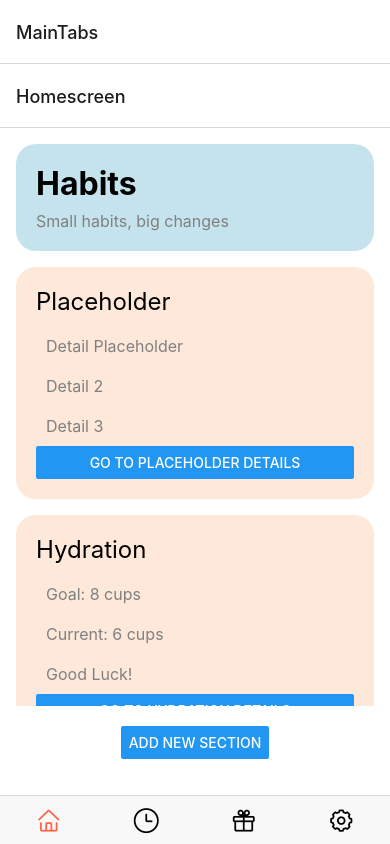
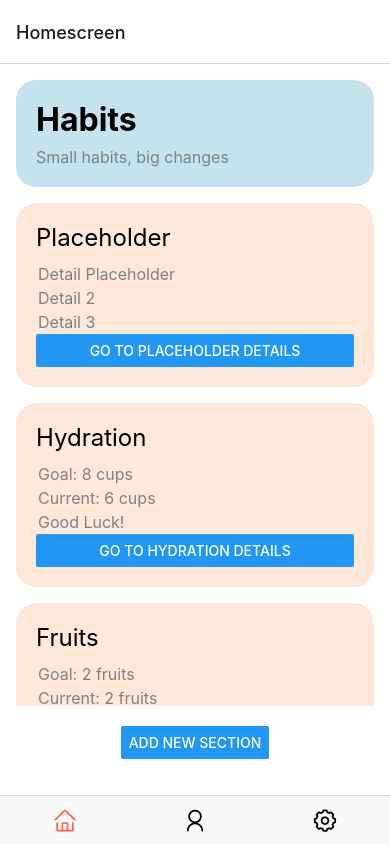
Before and after one commit to shanicetanhui/orbital_surfingpikachu, a React Native app: screen / in a window 390 px wide. Built offline with nearby package versions, Linux system fonts and the light colour scheme.

Commit message:
added plus sign to add widgets

```diff
--- a/App.js
+++ b/App.js
@@ -14,16 +14,16 @@ const initialData = [
     subtitle: 'Small habits, big changes',
     data: [
       { title: 'Placeholder', color: 'rgba(252, 223, 202, 0.7)', details: ['Detail Placeholder', 'Detail 2', 'Detail 3'] },
-      { title: 'Hydration', color: 'rgba(252, 223, 202, 0.7)', details: ['Goal: 8 cups', 'Current: 6 cups', 'Good Luck!'] }, // Set default color to orange
-      { title: 'Fruits', color: 'rgba(252, 223, 202, 0.7)', details: ['Goal: 2 fruits', 'Current: 2 fruits', 'Well Done!'] }, // Set default color to orange
+      { title: 'Hydration', color: 'rgba(252, 223, 202, 0.7)', details: ['Goal: 8 cups', 'Current: 6 cups', 'Good Luck!'] },
+      { title: 'Fruits', color: 'rgba(252, 223, 202, 0.7)', details: ['Goal: 2 fruits', 'Current: 2 fruits', 'Well Done!'] },
     ],
   },
   {
     title: 'Sides',
     data: [
-      { title: 'French Fries', color: 'rgba(252, 223, 202, 0.7)', details: ['potatoes', 'salt'] }, // Set default color to orange
-      { title: 'Onion Rings', color: 'rgba(252, 223, 202, 0.7)', details: ['onions', 'breadcrumbs'] }, // Set default color to orange
-      { title: 'Fried Shrimps', color: 'rgba(252, 223, 202, 0.7)', details: ['shrimps', 'flour', 'oil'] }, // Set default color to orange
+      { title: 'French Fries', color: 'rgba(252, 223, 202, 0.7)', details: ['potatoes', 'salt'] },
+      { title: 'Onion Rings', color: 'rgba(252, 223, 202, 0.7)', details: ['onions', 'breadcrumbs'] },
+      { title: 'Fried Shrimps', color: 'rgba(252, 223, 202, 0.7)', details: ['shrimps', 'flour', 'oil'] },
     ],
   },
   {
@@ -37,13 +37,13 @@ const initialData = [
   {
     title: 'Desserts',
     data: [
-      { title: 'Cheese Cake', color: 'rgba(252, 223, 202, 0.7)', details: ['cream cheese', 'sugar', 'vanilla'] }, // Set default color to orange
-      { title: 'Ice Cream', color: 'rgba(252, 223, 202, 0.7)', details: ['milk', 'sugar', 'flavoring'] }, // Set default color to orange
+      { title: 'Cheese Cake', color: 'rgba(252, 223, 202, 0.7)', details: ['cream cheese', 'sugar', 'vanilla'] },
+      { title: 'Ice Cream', color: 'rgba(252, 223, 202, 0.7)', details: ['milk', 'sugar', 'flavoring'] },
     ],
   },
 ];
 
-const ColorPicker = ({ selectedColor, onColorChange }) => { //unoperational for now
+const ColorPicker = ({ selectedColor, onColorChange }) => {
   const colors = [
     { label: 'Default', value: 'rgba(252, 223, 202, 0.7)' },
     { label: 'Light Green', value: 'rgba(144, 238, 144, 0.7)' },
@@ -59,7 +59,6 @@ const ColorPicker = ({ selectedColor, onColorChange }) => { //unoperational for
     { label: 'Sandy Brown', value: 'rgba(244, 164, 96, 0.7)' },
     { label: 'Orchid', value: 'rgba(218, 112, 214, 0.7)' },
     { label: 'Light Pink', value: 'rgba(255, 182, 193, 0.7)' },
-    // Add more colors as needed
   ];
 
   return (
@@ -82,7 +81,7 @@ const HomeScreen = ({ navigation }) => {
   const [newItemName, setNewItemName] = useState('');
   const [dailyGoal, setDailyGoal] = useState('');
   const [currentSection, setCurrentSection] = useState('');
-  const [selectedColor, setSelectedColor] = useState('rgba(252, 223, 202, 0.7)'); // Default color
+  const [selectedColor, setSelectedColor] = useState('rgba(252, 223, 202, 0.7)');
 
   const openModal = (sectionTitle) => {
     setCurrentSection(sectionTitle);
@@ -128,6 +127,7 @@ const HomeScreen = ({ navigation }) => {
               </View>
             )}
             <Button
+
               title={`Go to ${item.title} details`}
               onPress={() => navigation.navigate('Details', { item, additionalDetails: 'Some additional details here' })}
             />
@@ -135,7 +135,7 @@ const HomeScreen = ({ navigation }) => {
         )}
         renderSectionHeader={({ section }) => {
           if (!section || !section.title) {
-            return null; // Render nothing if section or title is undefined
+            return null;
           }
           return (
             <View style={[styles.headerContainer, { backgroundColor: section.color }]}>
@@ -146,7 +146,9 @@ const HomeScreen = ({ navigation }) => {
         }}
         renderSectionFooter={({ section: { title } }) => (
           <View style={styles.buttonContainer}>
-            <Button title={`Add New ${title}`} onPress={() => openModal(title)} />
+            <TouchableOpacity onPress={() => openModal(title)} style={styles.addButton}>
+              <Text style={styles.addButtonIcon}>+</Text>
+            </TouchableOpacity>
           </View>
         )}
       />
@@ -199,13 +201,6 @@ const HomeScreen = ({ navigation }) => {
   );
 };
 
-
-const ProfileScreen = ({ route }) => (
-  <SafeAreaView style={styles.container}>
-    <Text>This is {route.params.name}'s profile</Text>
-  </SafeAreaView>
-);
-
 const DetailsScreen = ({ route }) => {
   const { item, additionalDetails } = route.params;
   const [counter, setCounter] = useState(0);
@@ -219,7 +214,7 @@ const DetailsScreen = ({ route }) => {
   };
 
   if (!item) {
-    return null; // or display a loading indicator or error message
+    return null;
   }
 
   return (
@@ -250,15 +245,9 @@ const DetailsScreen = ({ route }) => {
   );
 };
 
-const ReminderScreen = () => (
+const ProfileScreen = () => (
   <View>
-    <Text>Reminder Screen</Text>
-  </View>
-);
-
-const BirthdayScreen = () => (
-  <View>
-    <Text>Birthday Screen</Text>
+    <Text>Profile Screen</Text>
   </View>
 );
 
@@ -299,20 +288,11 @@ function TabNavigator() {
         }}
       />
       <Tab.Screen
-        name="Reminder"
-        component={ReminderScreen}
+        name="Profile"
+        component={ProfileScreen}
         options={{
           tabBarIcon: ({ size, color }) => (
-            <AntDesign name="clockcircleo" size={size} color={color} />
-          ),
-        }}
-      />
-      <Tab.Screen
-        name="Birthday"
-        component={BirthdayScreen}
-        options={{
-          tabBarIcon: ({ size, color }) => (
-            <AntDesign name="gift" size={size} color={color} />
+            <AntDesign name="user" size={size} color={color} />
           ),
         }}
       />
@@ -332,15 +312,21 @@ function TabNavigator() {
 function App() {
   return (
     <NavigationContainer>
-      <Stack.Navigator initialRouteName="MainTabs">
+      <Stack.Navigator initialRouteName="Back">
         <Stack.Screen name="Home" component={HomeScreen} options={{ headerShown: false }} />
         <Stack.Screen name="Profile" component={ProfileScreen} />
         <Stack.Screen name="Details" component={DetailsScreen} />
-        <Stack.Screen name="MainTabs" component={TabNavigator} />
+        <Stack.Screen
+          name="Back"
+          component={TabNavigator}
+          options={{ headerShown: false }} // Hide header for Back screen
+        />
       </Stack.Navigator>
     </NavigationContainer>
   );
 }
+
+
 
 const styles = StyleSheet.create({
   container: {
@@ -380,7 +366,7 @@ const styles = StyleSheet.create({
     marginTop: 10,
   },
   detail: {
-    padding: 10,
+    padding: 2,
     justifyContent: 'center',
     fontSize: 16,
     color: 'gray',
@@ -423,9 +409,9 @@ const styles = StyleSheet.create({
     shadowRadius: 4,
     elevation: 5,
     position: 'absolute',
-    top: '50%', // Set top to 50% of the screen height
-    left: '50%', // Set left to 50% of the screen width
-    transform: [{ translateX: -170 }, { translateY: -200 }], // Move the modal
+    top: '50%',
+    left: '50%',
+    transform: [{ translateX: -170 }, { translateY: -200 }],
   },
   modalText: {
     marginBottom: 15,
@@ -456,6 +442,18 @@ const styles = StyleSheet.create({
     fontSize: 24,
     marginHorizontal: 20,
   },
+  addButton: {
+    backgroundColor: 'lightgrey', // Set background color to grey
+    alignItems: 'center',
+    justifyContent: 'center',
+    width: 360, // Set the width of the button
+    height: 50, // Set the height of the button
+    borderRadius: 20,
+  },
+  addButtonIcon: {
+    fontSize: 30, // Increase the font size of the "+"
+    color: 'black', // Set color of the "+" sign
+  },
 });
 
 export default App;
```
Also changed, not shown: 1 other file (tests, documents, lock files or other folders).
